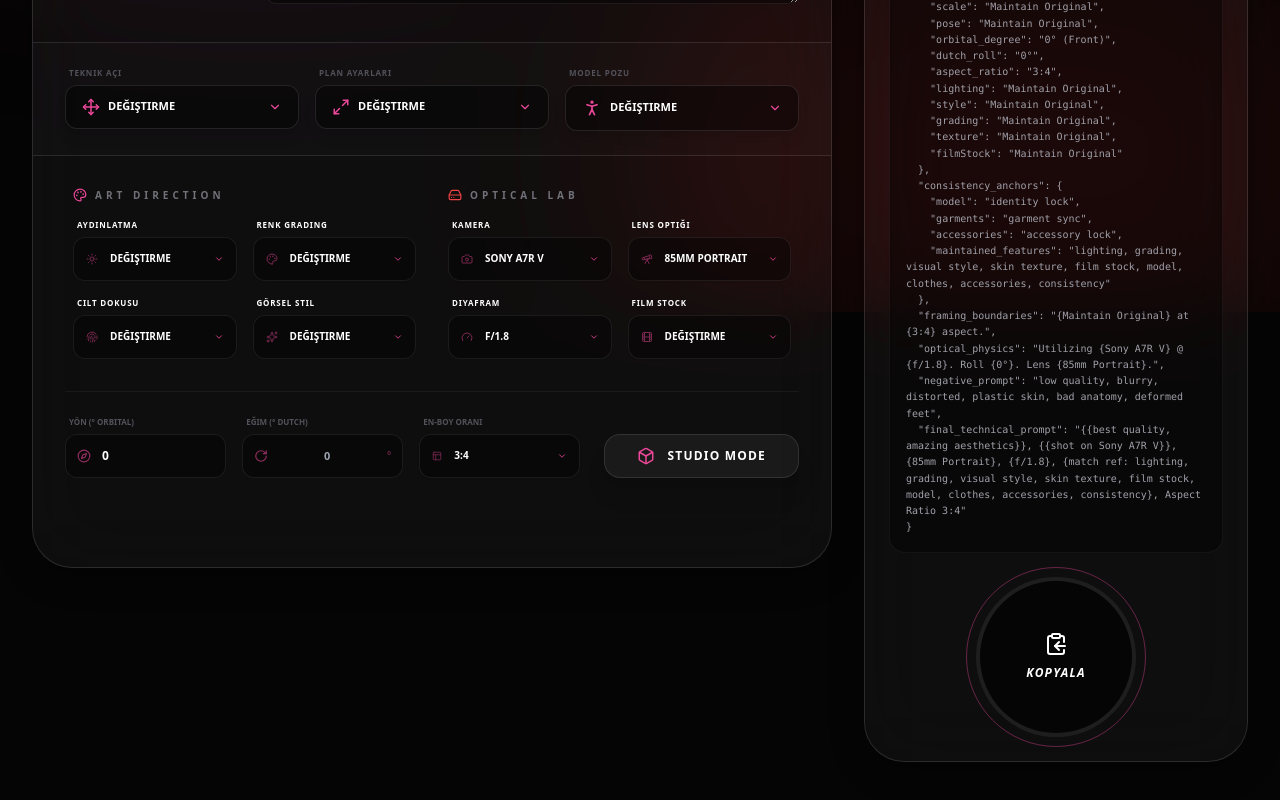
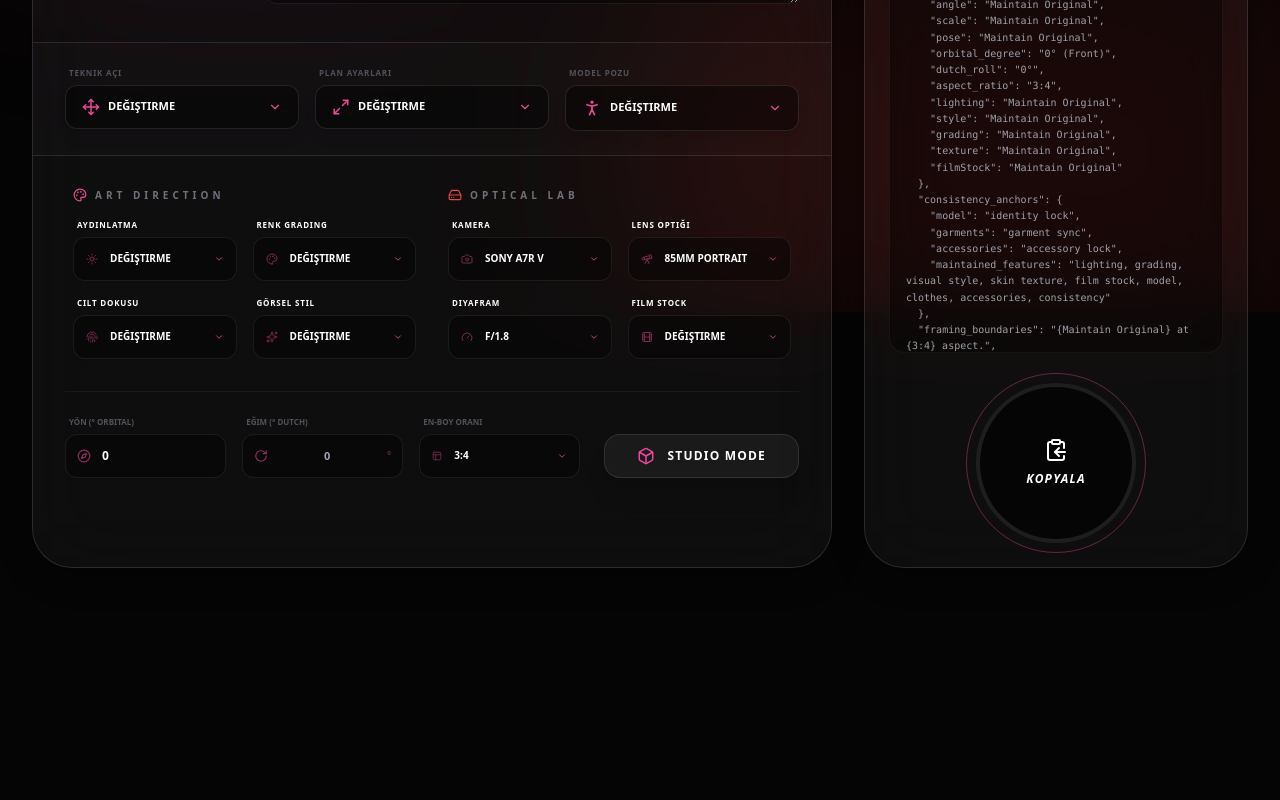
Before and after one commit to cadoky/re-angle-offline, a React (Vite) app: page / in a window 1280 px wide. Shown: the part 488-1288 px from the top of the page. After the commit the page ends 1120 px from the top, so only its background shows below. Built offline with nearby package versions, Linux system fonts and the light colour scheme.

Commit message:
Fix UI: JSON panel height, hitboxes, and scrollbars

```diff
--- a/App.tsx
+++ b/App.tsx
@@ -165,23 +165,23 @@ const SelectorComponent: React.FC<SelectorProps> = ({ label, icon, value, option
   return (
     <div className="dropdown-container w-full relative" ref={selRef} style={{ zIndex: isOpen ? 50 : undefined }}>
       {label && <label className={`text-[8px] font-black uppercase tracking-widest px-1 flex items-center gap-2 mb-1.5 font-bold ${disabled ? 'text-zinc-700' : 'text-white'}`}>{label}</label>}
-      <div className={`w-full flex items-center gap-2 text-[10px] font-black glass-input px-3 py-2.5 rounded-xl border border-white/10 hover:border-pink-500/40 shadow-sm transition-all ${disabled ? 'cursor-not-allowed opacity-50' : 'cursor-pointer'}`}>
+      <div onClick={(e) => { if (!disabled) { e.stopPropagation(); setOpen(!isOpen); } }} className={`w-full flex items-center gap-2 text-[10px] font-black glass-input px-3 py-2.5 rounded-xl border border-white/10 hover:border-pink-500/40 shadow-sm transition-all ${disabled ? 'cursor-not-allowed opacity-50' : 'cursor-pointer'}`}>
         <span className={`opacity-50 ${disabled ? 'text-zinc-700' : 'text-pink-500'}`}>{icon}</span>
 
-        <button disabled={disabled} onClick={(e) => { e.stopPropagation(); setOpen(!isOpen); }} className="flex-1 text-left truncate uppercase text-white font-bold outline-none flex items-center justify-between">
+        <div className="flex-1 text-left truncate uppercase text-white font-bold outline-none flex items-center justify-between">
           <span className="ml-1">{menuTranslations ? menuTranslations[safeString(value)] : safeString(value)}</span>
           {!disabled && <ChevronDown size={10} className={`text-pink-500 transition-transform duration-300 ${isOpen ? 'rotate-180' : ''}`} />}
-        </button>
+        </div>
 
         {colorPicker && !disabled && (
-          <div className="color-dot ml-2 shadow-lg" style={{ backgroundColor: colorPicker.val }}>
+          <div onClick={(e) => e.stopPropagation()} className="color-dot ml-2 shadow-lg" style={{ backgroundColor: colorPicker.val }}>
             <input type="color" value={colorPicker.val} onChange={(e) => colorPicker.set(e.target.value)} />
           </div>
         )}
       </div>
 
       {isOpen && !disabled && (
-        <div className={`dropdown-menu rounded-2xl overflow-hidden animate-in fade-in duration-300 shadow-[0_20px_50px_rgba(0,0,0,1)] w-full ${openUpwards ? 'bottom-full mb-1' : 'top-full mt-1'}`}>
+        <div className={`dropdown-menu rounded-2xl overflow-hidden animate-in fade-in duration-300 shadow-[0_20px_50px_rgba(0,0,0,1)] w-full custom-scrollbar ${openUpwards ? 'bottom-full mb-1' : 'top-full mt-1'}`}>
           {menuOptions?.map((opt) => (
             <button key={opt} onClick={(e) => { e.stopPropagation(); onChange(opt); setOpen(false); }} className="dropdown-item w-full text-left font-bold">{menuTranslations ? menuTranslations[opt] : opt}</button>
           ))}
@@ -213,7 +213,7 @@ const DropdownComponent: React.FC<DropdownProps> = ({ label, icon, value, option
         <ChevronDown size={14} className={`text-pink-500 transition-transform duration-300 ${isOpen ? 'rotate-180' : ''}`} />
       </button>
       {isOpen && (
-        <div className={`dropdown-menu rounded-2xl overflow-hidden animate-in fade-in duration-300 shadow-[0_20px_50px_rgba(0,0,0,1)] w-full ${openUpwards ? 'bottom-full mb-1' : 'top-full mt-1'}`}>
+        <div className={`dropdown-menu rounded-2xl overflow-hidden animate-in fade-in duration-300 shadow-[0_20px_50px_rgba(0,0,0,1)] w-full custom-scrollbar ${openUpwards ? 'bottom-full mb-1' : 'top-full mt-1'}`}>
           {menuOptions?.map((opt) => (
             <button key={opt} onClick={(e) => { e.stopPropagation(); onChange(opt); setOpen(false); }} className="dropdown-item w-full text-left">{menuTranslations ? menuTranslations[opt] : opt}</button>
           ))}
@@ -262,6 +262,7 @@ const App: React.FC = () => {
   const [isPoseMenuOpen, setIsPoseMenuOpen] = useState(false);
   const [copied, setCopied] = useState(false);
   const [generatedPrompt, setGeneratedPrompt] = useState('');
+  const [promptChanged, setPromptChanged] = useState(false);
   const [dynamicPlaceholder, setDynamicPlaceholder] = useState('');
 
   const getDirectionLabel = (deg: number): string => {
@@ -372,6 +373,9 @@ const App: React.FC = () => {
 
   useEffect(() => {
     setGeneratedPrompt(buildFinalPromptJSON());
+    setPromptChanged(true);
+    const timer = setTimeout(() => setPromptChanged(false), 500);
+    return () => clearTimeout(timer);
   }, [manualDirectives, angle, angleDegree, cameraSlant, lens, scale, pose, lighting, filmStock, camera, aperture, ratio, style, grading, texture, negativePrompt, isStudioMode, studioBgColor, studioBgTexture, studioFloorColor, studioFloorTexture]);
 
   const handleCopy = () => {
@@ -893,7 +897,7 @@ const App: React.FC = () => {
         </header>
 
         {/* Added relative z-index to children containers to ensure they stack correctly on mobile */}
-        <div className="grid grid-cols-1 lg:grid-cols-12 gap-8 items-start mb-8 relative">
+        <div className="grid grid-cols-1 lg:grid-cols-12 gap-8 items-stretch mb-8 relative">
           <div className="lg:col-span-8 flex flex-col gap-6 relative z-20">
             <div className="glass-panel p-8 rounded-[2.5rem] shadow-2xl flex flex-col gap-8 relative">
               <div className="flex flex-col md:flex-row gap-10 items-center">
@@ -1019,18 +1023,18 @@ const App: React.FC = () => {
             </div>
           </div>
 
-          <div className="lg:col-span-4 flex flex-col gap-6 relative z-10">
+          <div className="lg:col-span-4 flex flex-col gap-6 relative z-10 h-full">
 
 
-            <div className="glass-panel p-6 rounded-[2.5rem] flex-1 flex flex-col min-h-[450px] relative">
-              <div className="flex items-center justify-between mb-4 px-2">
+            <div className="glass-panel p-6 rounded-[2.5rem] flex flex-col h-full relative justify-between">
+              <div className="flex items-center justify-between mb-4 px-2 shrink-0">
                 <div className="flex items-center gap-2"><Code size={16} className="text-pink-500" /><span className="text-[11px] font-black uppercase tracking-widest text-white font-bold">JSON Prompt</span></div>
                 {copied && <span className="text-[10px] font-black text-green-500 uppercase animate-pulse font-bold">Kopyalandı!</span>}
               </div>
-              <div className="flex-1 w-full bg-black/40 rounded-2xl p-4 border border-white/5 overflow-auto font-mono text-[10px] text-zinc-400 select-all leading-relaxed shadow-inner custom-scrollbar">
+              <div className={`w-full h-[600px] bg-black/40 rounded-2xl p-4 border overflow-auto font-mono text-[10px] text-zinc-400 select-all leading-relaxed shadow-inner custom-scrollbar transition-all duration-500 ${promptChanged ? 'border-pink-500 shadow-[0_0_20px_rgba(236,72,153,0.3)] bg-pink-500/10' : 'border-white/5'}`}>
                 <pre className="whitespace-pre-wrap">{generatedPrompt}</pre>
               </div>
-              <div className="flex flex-col items-center justify-center pt-6">
+              <div className="flex flex-col items-center justify-center pt-4 shrink-0">
                 <div className="prompt-btn-root">
                   <div className={`absolute inset-[-10px] rounded-full border decoration-layer transition-all duration-1000 ${copied ? 'border-green-500/60 animate-success' : 'border-pink-500/40'}`} />
                   <button onClick={(e) => { e.stopPropagation(); handleCopy(); }} className={`prompt-btn transition-all duration-700 ${copied ? 'bg-green-600 border-green-400 shadow-[0_0_50px_rgba(34,197,94,0.3)]' : 'bg-black/60 border-pink-500/40 hover:border-pink-500'}`}>
```
